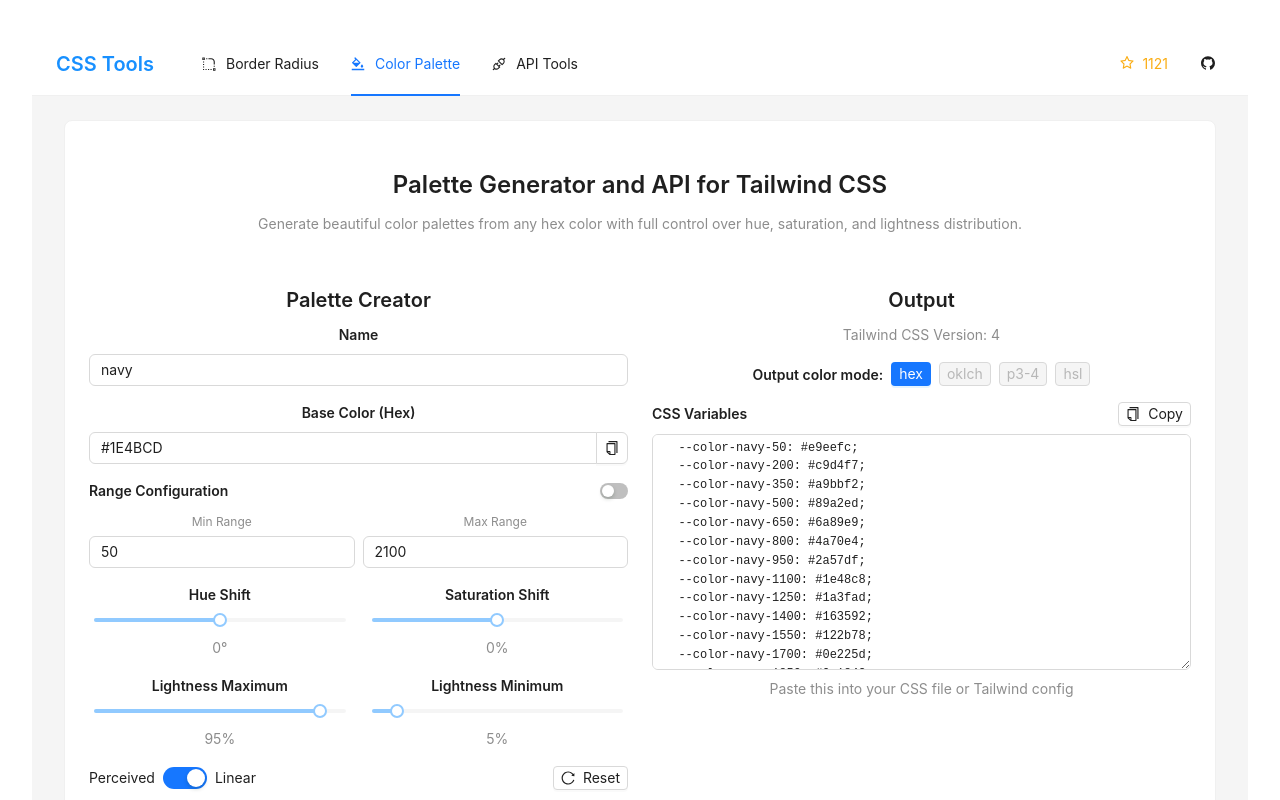
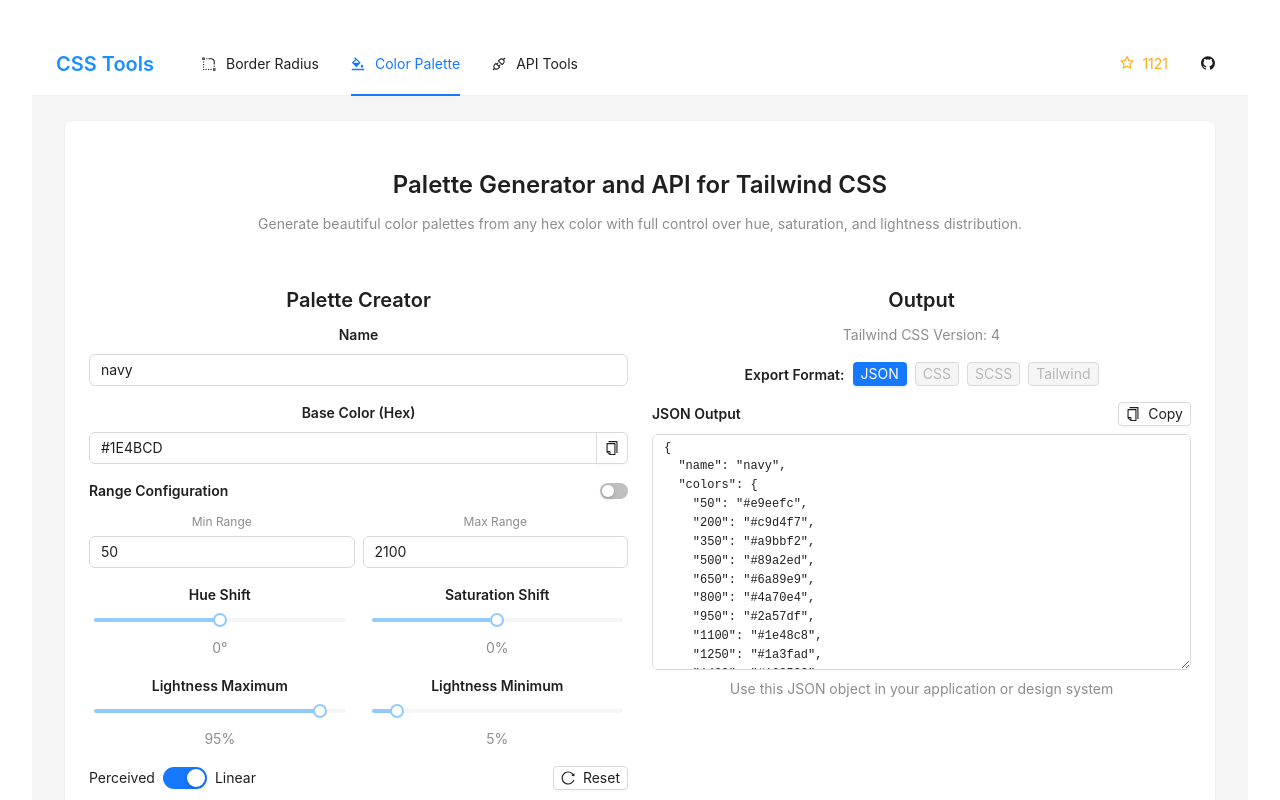
Before and after one commit to KeketsoMunch/munch-design-tool, a React (Vite) app: page / in a window 1280 px wide. Both pictures are taken after a click on the item "Color Palette". Shown: the top 800 px of the page. Built offline with nearby package versions, Linux system fonts and the light colour scheme.

Commit message:
Update Color Palette to Export JSON Format

```diff
--- a/src/components/ColorPalette.jsx
+++ b/src/components/ColorPalette.jsx
@@ -175,10 +175,17 @@
 
   const palette = generatePalette();
 
-  const generateCSS = () => {
-    return palette.map(({ shade, color }) =>
-      `  --color-${colorName}-${shade}: ${color};`
-    ).join('\n');
+  const generateJSON = () => {
+    const paletteObject = {
+      name: colorName,
+      colors: {}
+    };
+
+    palette.forEach(({ shade, color }) => {
+      paletteObject.colors[shade] = color;
+    });
+
+    return JSON.stringify(paletteObject, null, 2);
   };
 
   const copyToClipboard = (text) => {
@@ -379,28 +386,28 @@
             <Text type="secondary">Tailwind CSS Version: 4</Text>
 
             <div style={{ marginTop: 16 }}>
-              <Text strong>Output color mode:</Text>
+              <Text strong>Export Format:</Text>
               <Space style={{ marginLeft: 8 }}>
-                <Button size="small" type="primary">hex</Button>
-                <Button size="small" disabled>oklch</Button>
-                <Button size="small" disabled>p3-4</Button>
-                <Button size="small" disabled>hsl</Button>
+                <Button size="small" type="primary">JSON</Button>
+                <Button size="small" disabled>CSS</Button>
+                <Button size="small" disabled>SCSS</Button>
+                <Button size="small" disabled>Tailwind</Button>
               </Space>
             </div>
 
             <div style={{ marginTop: 16 }}>
               <div style={{ display: 'flex', justifyContent: 'space-between', alignItems: 'center', marginBottom: 8 }}>
-                <Text strong>CSS Variables</Text>
+                <Text strong>JSON Output</Text>
                 <Button
                   size="small"
                   icon={<CopyOutlined />}
-                  onClick={() => copyToClipboard(generateCSS())}
+                  onClick={() => copyToClipboard(generateJSON())}
                 >
                   Copy
                 </Button>
               </div>
               <TextArea
-                value={generateCSS()}
+                value={generateJSON()}
                 rows={12}
                 style={{ fontFamily: 'monospace', fontSize: '12px' }}
                 readOnly
@@ -408,7 +415,7 @@
             </div>
 
             <Text type="secondary" style={{ display: 'block', marginTop: 8 }}>
-              Paste this into your CSS file or Tailwind config
+              Use this JSON object in your application or design system
             </Text>
           </Col>
         </Row>
```
